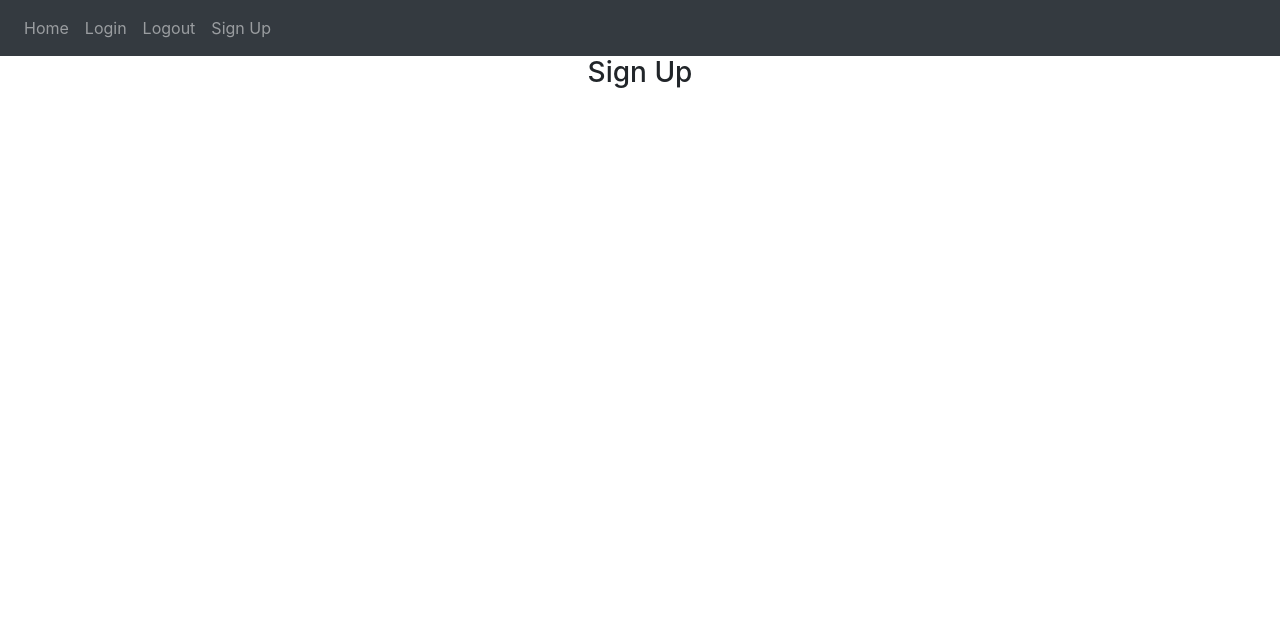
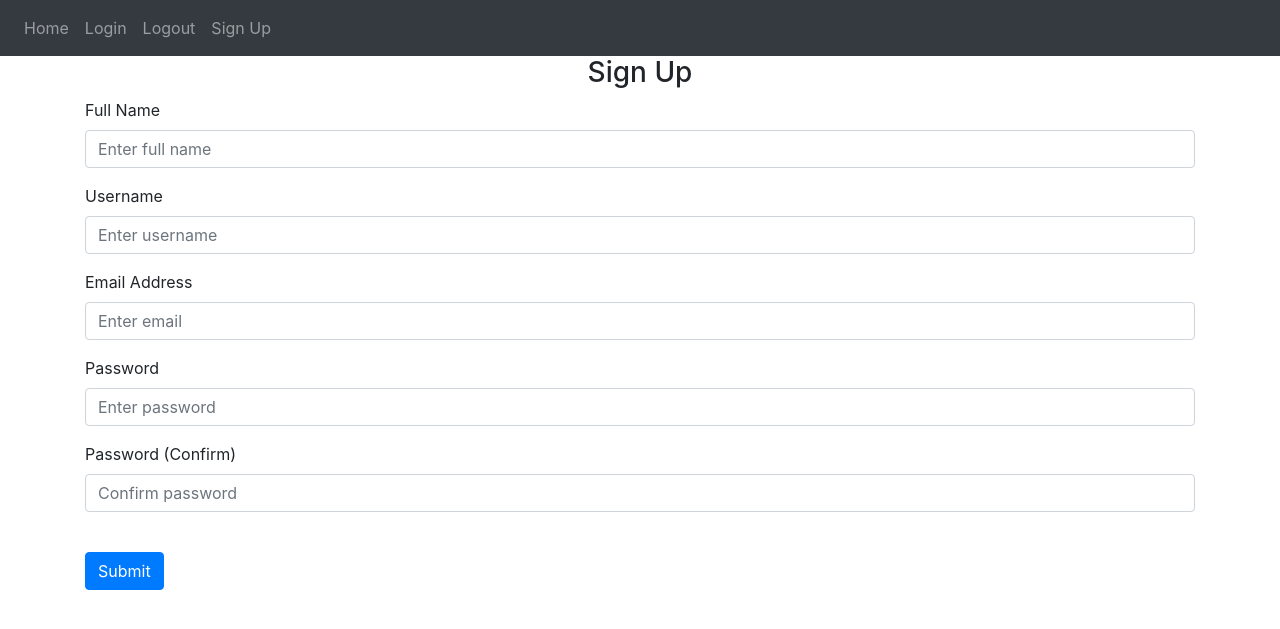
Before and after one commit to AyushmaanAggarwal/theAnishCounter, a Flask app: page /sign-up in a window 1280 px wide. Shown: the top 629 px of the page. Run offline with Flask 2, Linux system fonts and the light colour scheme; some libraries are stand-ins or nearby versions.

Commit message:
User database and basic interactivity with sign up page implemented, the current page designs are mostly borrowed from a tutorial and should be changed later

```diff
--- a/website/auth.py
+++ b/website/auth.py
@@ -1,4 +1,8 @@
-from flask import Blueprint, render_template, request
+from flask import Blueprint, render_template, request, flash, redirect, url_for
+from .models import User
+from werkzeug.security import generate_password_hash, check_password_hash
+from . import db
+from flask_login import login_user, login_required, logout_user, current_user
 
 auth = Blueprint('auth', __name__)
 
@@ -12,4 +16,24 @@ def logout():
 
 @auth.route('/sign-up', methods=['GET', 'POST'])
 def sign_up():
+    if request.method == 'POST':
+        full_name = request.form.get('fullName')
+        username = request.form.get('username')
+        email = request.form.get('email')
+        password1 = request.form.get('password1')
+        password2 = request.form.get('password2')
+
+        user = User.query.filter_by(email=email).first()
+        if user:
+            flash('Email already exists.', category='error')
+        elif (password1 != password2):
+            flash('Passwords don\'t match.', category='error')
+        else:
+            new_user = User(fullName=full_name, username = username, email=email,
+            password=generate_password_hash(password1, method='sha256'))
+            db.session.add(new_user)
+            db.session.commit()
+            login_user(new_user, remember=True)
+            flash('Account created!', category='success')
+            return redirect(url_for('views.home'))
     return render_template("sign_up.html", )
--- a/website/templates/sign_up.html
+++ b/website/templates/sign_up.html
@@ -3,6 +3,58 @@
 
 {% block content %}
 <form method='POST'>
-    <h3 align='center'>Sign Up</h3>
+  <h3 align='center'>Sign Up</h3>
+  <div class="form-group">
+    <label for="fullName">Full Name</label>
+    <input
+      type="text"
+      class="form-control"
+      id="fullName"
+      name="fullName"
+      placeholder="Enter full name"
+    />
+  </div>
+  <div class="form-group">
+    <label for="username">Username</label>
+    <input
+      type="text"
+      class="form-control"
+      id="username"
+      name="username"
+      placeholder="Enter username"
+    />
+  </div>
+  <div class="form-group">
+    <label for="email">Email Address</label>
+    <input
+      type="email"
+      class="form-control"
+      id="email"
+      name="email"
+      placeholder="Enter email"
+    />
+  </div>
+  <div class="form-group">
+    <label for="password1">Password</label>
+    <input
+      type="password"
+      class="form-control"
+      id="password1"
+      name="password1"
+      placeholder="Enter password"
+    />
+  </div>
+  <div class="form-group">
+    <label for="password2">Password (Confirm)</label>
+    <input
+      type="password"
+      class="form-control"
+      id="password2"
+      name="password2"
+      placeholder="Confirm password"
+    />
+  </div>
+  <br />
+  <button type="submit" class="btn btn-primary">Submit</button>
 </form>
 {% endblock %}
```
Also changed, not shown: website/__init__.py (+26 -0 lines), website/models.py (+12 -0 lines), website/templates/login.html (+23 -1 lines).
